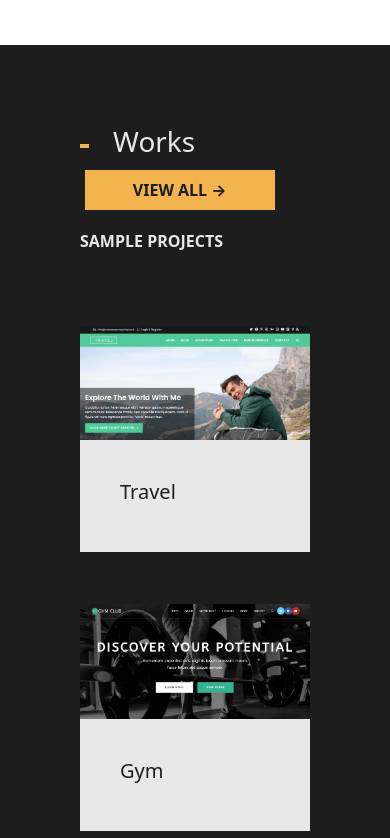
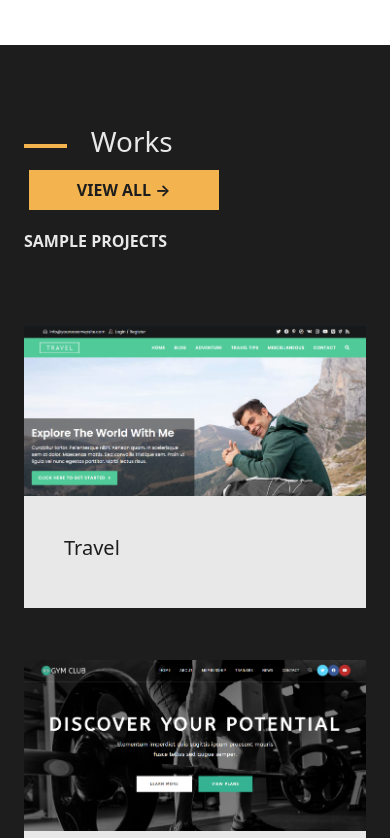
Before and after one commit to RenoGunray/modern-production, a plain HTML site: page index.html in a window 390 px wide. Shown: the part 3086-3924 px from the top of the page. Drawn offline with nearby package versions, Linux system fonts and the light colour scheme.

Commit message:
Changed section padding

```diff
--- a/public/styles/sass/_sections.scss
+++ b/public/styles/sass/_sections.scss
@@ -6,7 +6,7 @@
 }
 
 .section-padding {
-  padding: 4rem 8rem;
+  padding: 4rem 4rem;
 }
 
 .section-light{
@@ -191,7 +191,7 @@
 
 @media screen and (max-width: 768px) {
   .section-padding {
-    padding: 2rem 4rem;
+    padding: 2rem .5rem;
     // border: 1px solid white;
   }
 
```
Also changed, not shown: public/styles/main.css, 1 other file.
